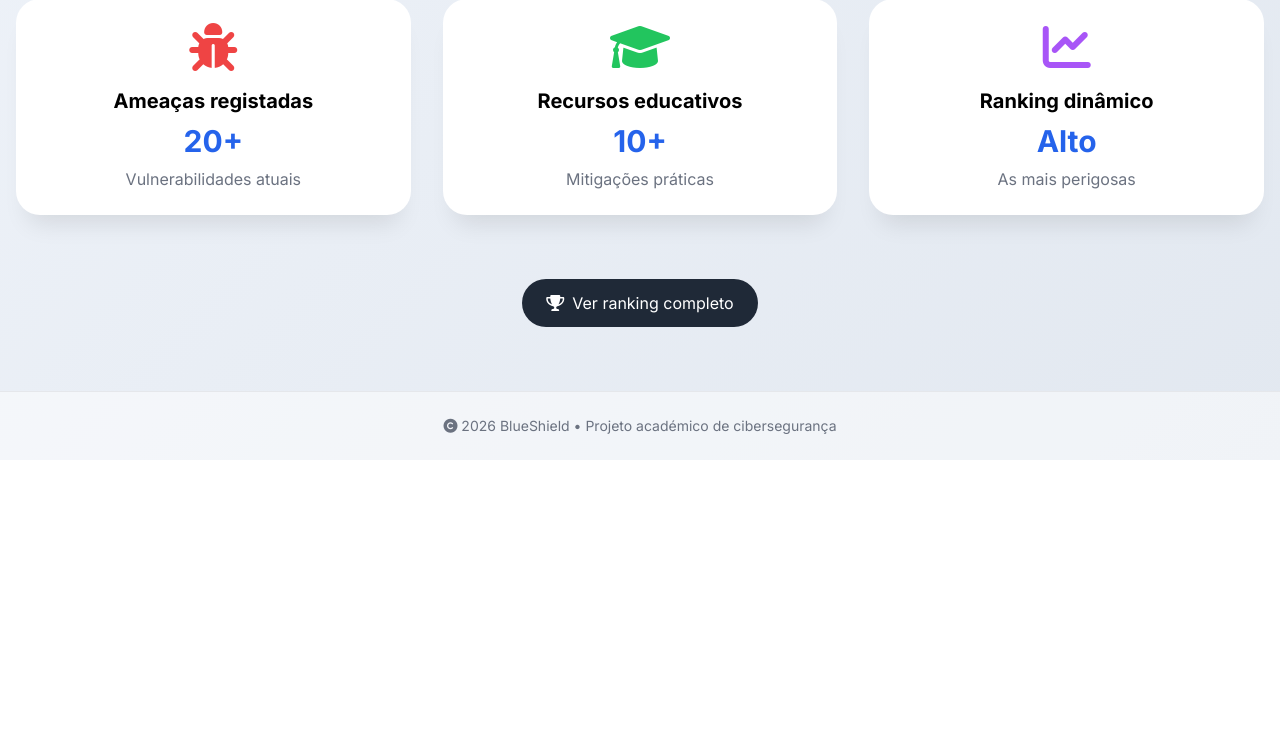
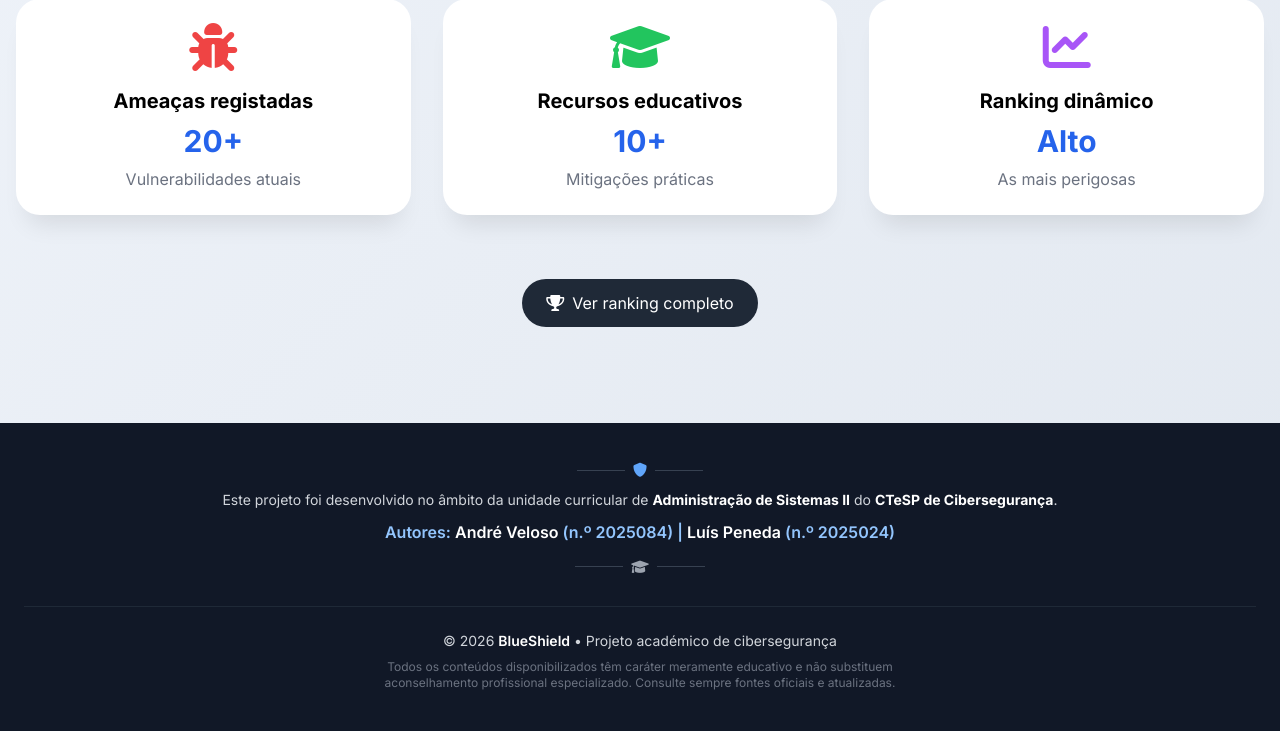
Before and after one commit to MisterPablito/Web-Server-Blue-Shield, a Django app: page / in a window 1280 px wide. Shown: the part 601-1332 px from the top of the page. Before the commit the page ends 1061 px from the top, so only its background shows below. Run offline with Django 5.2, Linux system fonts and the light colour scheme; parts of the project's set-up code (start-up, migrations or seed data) failed here and were passed over; some libraries are stand-ins or nearby versions.

Commit message:
Melhora rodapé com informacao institucional, autores e disciplina

```diff
--- a/social/templates/social/base.html
+++ b/social/templates/social/base.html
@@ -51,22 +51,69 @@
             </form>
         </div>
     </nav>
+
     <main class="container mx-auto px-4 py-8">
         {% block content %}{% endblock %}
     </main>
-    <footer class="text-center text-gray-500 text-sm py-6 border-t mt-8 bg-white/50">
-        <i class="fas fa-copyright"></i> 2026 BlueShield • Projeto académico de cibersegurança
+
+    <!-- RODAPÉ INSTITUCIONAL COMPLETO -->
+    <footer class="bg-gray-900 text-gray-300 mt-16">
+        <div class="container mx-auto px-6 py-10">
+            <!-- Informação académica centralizada -->
+            <div class="max-w-4xl mx-auto text-center">
+                <div class="flex justify-center items-center gap-2 text-sm text-gray-400 mb-3">
+                    <span class="w-12 h-px bg-gray-700"></span>
+                    <i class="fas fa-shield-alt text-blue-400"></i>
+                    <span class="w-12 h-px bg-gray-700"></span>
+                </div>
+                <p class="text-sm leading-relaxed">
+                    Este projeto foi desenvolvido no âmbito da unidade curricular de
+                    <strong class="text-white">Administração de Sistemas II</strong>
+                    do <strong class="text-white">CTeSP de Cibersegurança</strong>.
+                </p>
+                <p class="text-md font-semibold text-blue-300 mt-2">
+                    Autores: <span class="text-white">André Veloso</span> (n.º 2025084) |
+                    <span class="text-white">Luís Peneda</span> (n.º 2025024)
+                </p>
+                <div class="flex justify-center items-center gap-2 text-sm text-gray-400 mt-4">
+                    <span class="w-12 h-px bg-gray-700"></span>
+                    <i class="fas fa-graduation-cap"></i>
+                    <span class="w-12 h-px bg-gray-700"></span>
+                </div>
+            </div>
+
+            <!-- Linha final de copyright e aviso educativo -->
+            <div class="border-t border-gray-800 mt-8 pt-6 text-center">
+                <p class="text-sm">
+                    &copy; <span id="currentYear"></span> <span class="font-semibold text-white">BlueShield</span> • Projeto académico de cibersegurança
+                </p>
+                <p class="text-xs text-gray-500 mt-2 max-w-xl mx-auto">
+                    Todos os conteúdos disponibilizados têm caráter meramente educativo e não substituem
+                    aconselhamento profissional especializado. Consulte sempre fontes oficiais e atualizadas.
+                </p>
+            </div>
+        </div>
     </footer>
+
     <div id="backToTop" class="back-to-top"><i class="fas fa-arrow-up"></i></div>
+
     <script>
+        // Botão "Voltar ao topo"
         const btn = document.getElementById('backToTop');
-        window.addEventListener('scroll', () => btn.style.display = window.scrollY > 200 ? 'flex' : 'none');
-        btn.addEventListener('click', () => window.scrollTo({ top: 0, behavior: 'smooth' }));
+        if (btn) {
+            window.addEventListener('scroll', () => btn.style.display = window.scrollY > 200 ? 'flex' : 'none');
+            btn.addEventListener('click', () => window.scrollTo({ top: 0, behavior: 'smooth' }));
+        }
+        // Ano dinâmico no footer
+        const yearSpan = document.getElementById('currentYear');
+        if (yearSpan) yearSpan.innerText = new Date().getFullYear();
     </script>
+
+    <!-- Autocomplete da barra de pesquisa -->
     <script>
         const searchInput = document.getElementById('searchInput');
         const suggestionsBox = document.getElementById('searchSuggestions');
-        if (searchInput) {
+        if (searchInput && suggestionsBox) {
             searchInput.addEventListener('input', function() {
                 const query = this.value;
                 if (query.length < 2) {
@@ -90,7 +137,7 @@
                 document.getElementById('searchForm').submit();
             };
             document.addEventListener('click', function(e) {
-                if (searchInput && suggestionsBox && !searchInput.contains(e.target) && !suggestionsBox.contains(e.target)) {
+                if (!searchInput.contains(e.target) && !suggestionsBox.contains(e.target)) {
                     suggestionsBox.classList.add('hidden');
                 }
             });
```
